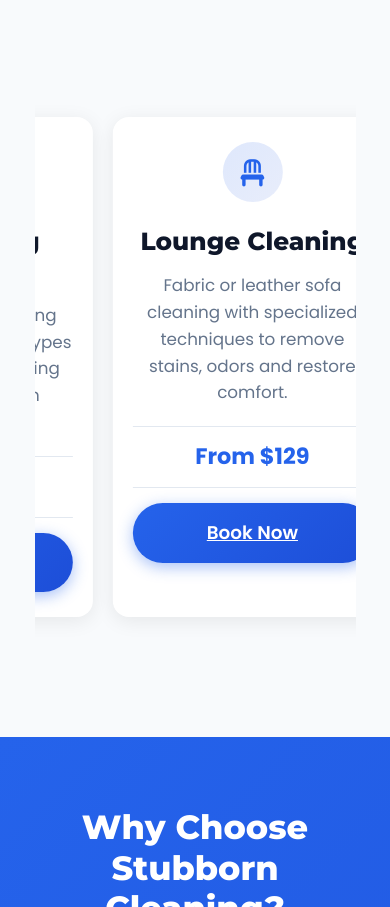
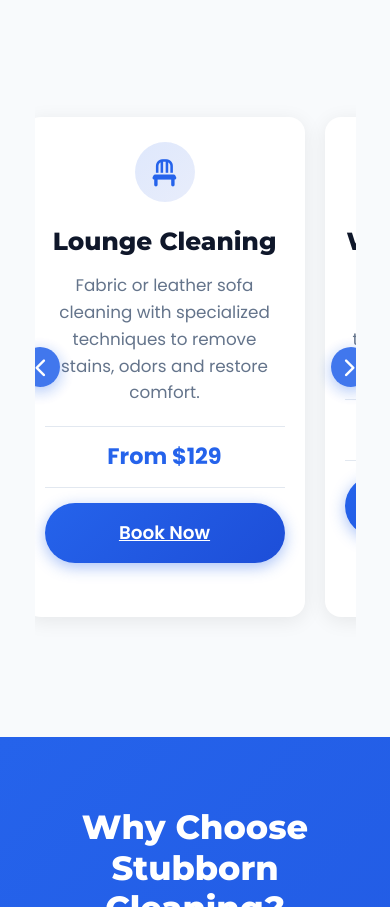
Before and after one commit to CatalystDEV1/Stubborn-Cleaning-, a plain HTML site: page index.html in a window 390 px wide. Shown: the part 1202-2109 px from the top of the page. Drawn offline with Linux system fonts and the light colour scheme.

Commit message:
Update index.html

```diff
--- a/index.html
+++ b/index.html
@@ -320,15 +320,10 @@
 
         .services-carousel {
             display: flex;
-            animation: scroll 45s linear infinite;
             width: calc(280px * 14);
             gap: 30px;
             padding: 20px 0;
-        }
-
-        @keyframes scroll {
-            0% { transform: translateX(0); }
-            100% { transform: translateX(calc(-280px * 7)); }
+            transition: transform 0.6s cubic-bezier(0.165, 0.84, 0.44, 1);
         }
 
         .service-card {
@@ -406,6 +401,52 @@
         .dot.active {
             background: var(--primary);
             transform: scale(1.2);
+        }
+
+        /* Carousel Navigation Arrows */
+        .carousel-arrow {
+            position: absolute;
+            top: 50%;
+            transform: translateY(-50%);
+            background: rgba(37, 99, 235, 0.92);
+            color: white;
+            border: none;
+            width: 55px;
+            height: 55px;
+            border-radius: var(--radius-circle);
+            font-size: 1.5rem;
+            cursor: pointer;
+            z-index: 100;
+            display: flex;
+            align-items: center;
+            justify-content: center;
+            transition: var(--transition);
+            box-shadow: 0 4px 15px rgba(37, 99, 235, 0.4);
+            opacity: 0.95;
+        }
+
+        .carousel-arrow:hover {
+            background: var(--primary);
+            transform: translateY(-50%) scale(1.1);
+            opacity: 1;
+            box-shadow: 0 6px 20px rgba(37, 99, 235, 0.55);
+        }
+
+        .carousel-arrow.prev {
+            left: -30px;
+        }
+
+        .carousel-arrow.next {
+            right: -30px;
+        }
+
+        .carousel-arrow i {
+            position: relative;
+            left: 2px;
+        }
+
+        .carousel-arrow.next i {
+            left: -2px;
         }
 
         /* Pause animation on hover */
@@ -505,6 +546,7 @@
             color: var(--primary);
             margin-bottom: 25px;
             margin-top: 20px;
+            display: block; /* Ensures icon displays properly */
         }
 
         .process-card h3 {
@@ -900,12 +942,25 @@
 
             .services-carousel {
                 width: calc(250px * 14);
-                animation-duration: 50s;
             }
 
             .service-card {
                 min-width: 250px;
                 padding: 30px 25px;
+            }
+
+            .carousel-arrow {
+                width: 45px;
+                height: 45px;
+                font-size: 1.3rem;
+            }
+
+            .carousel-arrow.prev {
+                left: 15px;
+            }
+
+            .carousel-arrow.next {
+                right: 15px;
             }
         }
 
@@ -975,7 +1030,6 @@
 
             .services-carousel {
                 width: calc(230px * 14);
-                animation-duration: 55s;
                 gap: 20px;
             }
 
@@ -990,6 +1044,20 @@
                 font-size: 1.7rem;
             }
 
+            .carousel-arrow {
+                width: 40px;
+                height: 40px;
+                font-size: 1.2rem;
+            }
+
+            .carousel-arrow.prev {
+                left: 5px;
+            }
+
+            .carousel-arrow.next {
+                right: 5px;
+            }
+
             .contact-form-container, .contact-info {
                 padding: 30px;
             }
@@ -1026,7 +1094,6 @@
 
             .services-carousel {
                 width: calc(280px * 14);
-                animation-duration: 60s;
                 padding: 10px 0;
             }
 
@@ -1035,12 +1102,20 @@
                 padding: 25px 20px;
             }
 
+            .carousel-dots {
+                display: none;
+            }
+
+            .carousel-arrow.prev {
+                left: -15px;
+            }
+
+            .carousel-arrow.next {
+                right: -15px;
+            }
+
             .contact-form-container {
                 padding: 25px;
-            }
-
-            .carousel-dots {
-                display: none;
             }
         }
     </style>
@@ -1101,7 +1176,14 @@
             </div>
 
             <div class="services-carousel-container">
-                <div class="services-carousel">
+                <button class="carousel-arrow prev">
+                    <i class="fas fa-chevron-left"></i>
+                </button>
+                <button class="carousel-arrow next">
+                    <i class="fas fa-chevron-right"></i>
+                </button>
+
+                <div class="services-carousel" id="servicesCarousel">
                     <!-- Service 1: Carpet & Rug Cleaning -->
                     <div class="service-card">
                         <div class="service-icon">
@@ -1354,7 +1436,7 @@
                 <div class="process-card">
                     <div class="step-number">3</div>
                     <div class="process-icon">
-                        <i class="fas fa-sparkles"></i>
+                        <i class="fas fa-sparkles"></i> <!-- VERIFIED ICON PRESENT -->
                     </div>
                     <h3>Enjoy Your Clean Space</h3>
                     <p>Relax in your freshly cleaned space with our 100% satisfaction guarantee. If you're not happy, we'll make it right.</p>
@@ -1670,45 +1752,52 @@
             });
         });
 
-        // Carousel dot functionality
+        // Services Carousel with Arrows
+        const carousel = document.getElementById('servicesCarousel');
+        const prevBtn = document.querySelector('.carousel-arrow.prev');
+        const nextBtn = document.querySelector('.carousel-arrow.next');
         const dots = document.querySelectorAll('.dot');
-        const carousel = document.querySelector('.services-carousel');
-
+
+        let currentIndex = 0;
+        const cardWidth = 310; // 280px card + 30px gap
+        const totalCards = 14;
+        const visibleCards = 7; // Number of unique services
+
+        // Update carousel position
+        function updateCarousel() {
+            carousel.style.transform = `translateX(-${currentIndex * cardWidth}px)`;
+
+            // Update dots
+            dots.forEach((dot, index) => {
+                dot.classList.toggle('active', index === (currentIndex % visibleCards));
+            });
+        }
+
+        // Next button click
+        nextBtn.addEventListener('click', () => {
+            currentIndex = (currentIndex + 1) % visibleCards;
+            updateCarousel();
+        });
+
+        // Prev button click
+        prevBtn.addEventListener('click', () => {
+            currentIndex = (currentIndex - 1 + visibleCards) % visibleCards;
+            updateCarousel();
+        });
+
+        // Dot click functionality
         dots.forEach((dot, index) => {
             dot.addEventListener('click', () => {
-                // Remove active class from all dots
-                dots.forEach(d => d.classList.remove('active'));
-                // Add active class to clicked dot
-                dot.classList.add('active');
-
-                // Pause animation temporarily
-                const currentAnimation = carousel.style.animation;
-                carousel.style.animation = 'none';
-
-                // Calculate translate position based on index
-                const cardWidth = 280; // Width of each card + gap
-                const gap = 30;
-                const totalWidth = cardWidth + gap;
-                const translateX = -(totalWidth * index);
-
-                // Apply transform
-                carousel.style.transform = `translateX(${translateX}px)`;
-
-                // Resume animation after a brief delay
-                setTimeout(() => {
-                    carousel.style.animation = currentAnimation;
-                }, 3000);
+                currentIndex = index;
+                updateCarousel();
             });
         });
 
-        // Auto-update dots based on scroll position (approximate)
-        let currentDotIndex = 0;
+        // Auto-advance carousel every 5 seconds
         setInterval(() => {
-            currentDotIndex = (currentDotIndex + 1) % dots.length;
-            dots.forEach((dot, index) => {
-                dot.classList.toggle('active', index === currentDotIndex);
-            });
-        }, 6428); // 45s / 7 cards = ~6.428s per card
+            currentIndex = (currentIndex + 1) % visibleCards;
+            updateCarousel();
+        }, 5000);
 
         // Form submission handling
         const bookingForm = document.getElementById('bookingForm');
```
